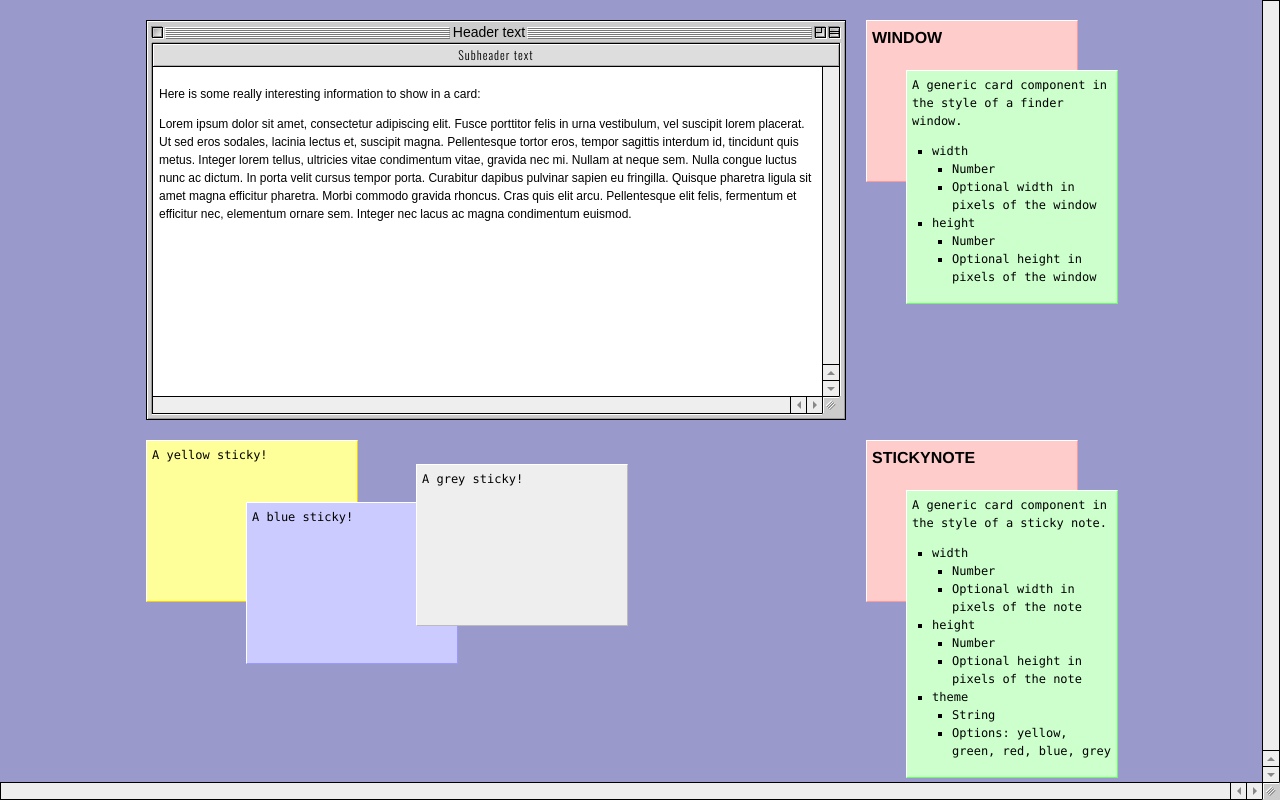
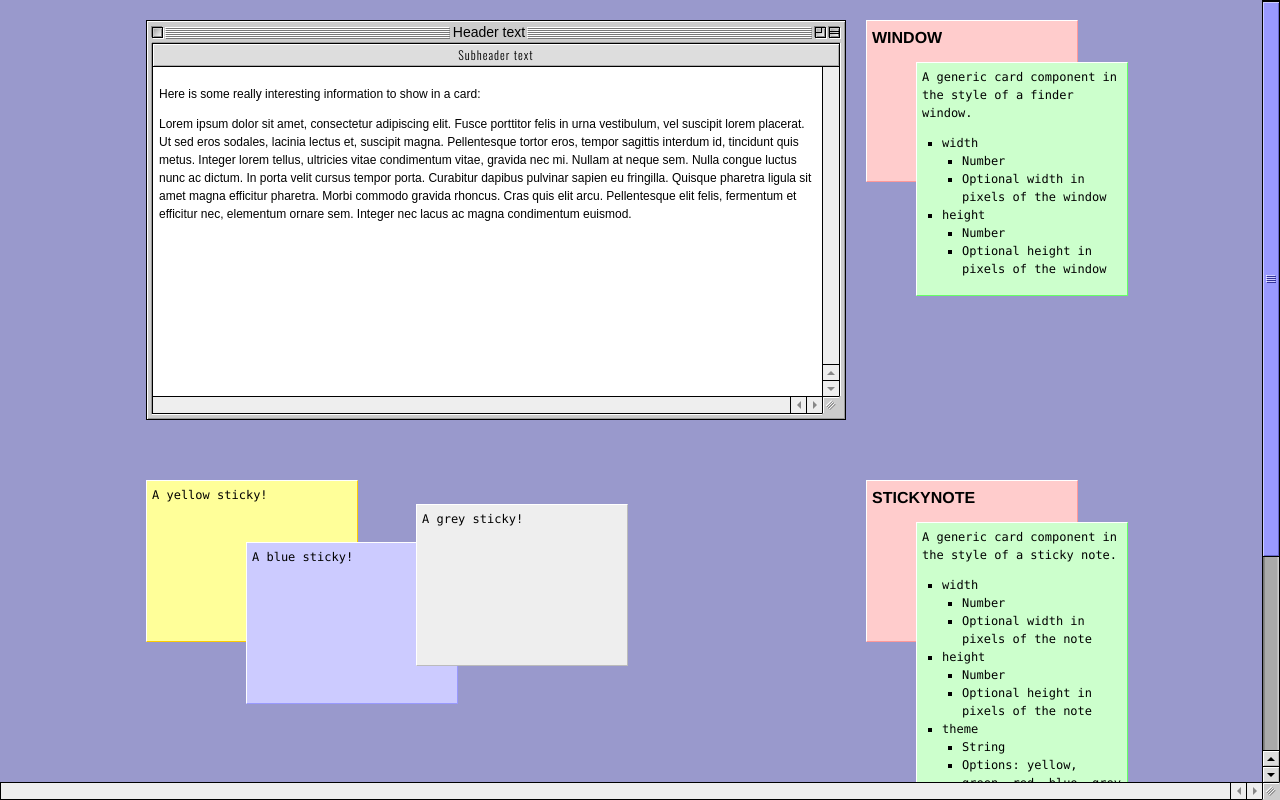
Before and after one commit to bdsplum/mac-os-9-ui, a Vue app: page / in a window 1280 px wide. Built offline with nearby package versions, Linux system fonts and the light colour scheme; a web font is replaced by a local one.

Commit message:
Added progress bar

```diff
--- a/src/App.vue
+++ b/src/App.vue
@@ -2,6 +2,7 @@
     import ScrollContainer from './components/Scroll/ScrollContainer.vue';
     import WindowExample from './components/Examples/WindowExample.vue';
     import StickyExample from './components/Examples/StickyExample.vue';
+    import ProgressExample from './components/Examples/ProgressExample.vue';
 </script>
 
 <template>
@@ -9,6 +10,7 @@
         <div class="content">
             <WindowExample />
             <StickyExample />
+            <ProgressExample />
         </div>
     </ScrollContainer>
 </template>
@@ -19,6 +21,7 @@
         grid-template-columns: 700px 250px;
         justify-content: center;
         padding: 20px;
-        gap: 20px;
+        column-gap: 20px;
+        row-gap: 60px;
     }
 </style>
--- a/src/components/Examples/Example.vue
+++ b/src/components/Examples/Example.vue
@@ -41,9 +41,8 @@
         }
 
         &--info {
-            position: absolute;
-            top: 50px;
-            left: 40px;
+            margin-top: -120px;
+            margin-left: 50px;
 
             &:deep(ul) {
                 padding-inline-start: 20px;
--- /dev/null
+++ b/src/components/Examples/ProgressExample.vue
@@ -0,0 +1,39 @@
+<template>
+    <Example name="ProgressBar">
+        <template #component>
+            <ProgressBar
+                :value="value"
+            />
+        </template>
+        <template #docs>
+            A progress bar component.
+            <ul>
+                <li>
+                    value
+                    <ul>
+                        <li>Number</li>
+                        <li>The value of the progress bar (0-100)</li>
+                    </ul>
+                </li>
+            </ul>
+        </template>
+    </Example>
+</template>
+
+<script setup>
+    import ProgressBar from '../ProgressBar.vue';
+    import Example from './Example.vue';
+    import { ref } from 'vue';
+
+    const value = ref(0);
+    let direction = 1;
+    setInterval(() => {
+        value.value += direction;
+        if(value.value === 100 || value.value === 0) {
+            direction = -1 * direction;
+        }
+    }, 500);
+</script>
+
+<style lang="scss" scoped>
+</style>
--- /dev/null
+++ b/src/components/ProgressBar.vue
@@ -0,0 +1,52 @@
+<template>
+    <div class="progress">
+        <div
+            class="progress__bar"
+            :style="{ width }"
+        />
+    </div>
+</template>
+
+<script setup>
+    import { computed } from 'vue';
+
+    const props = defineProps({
+        /**
+         * The percentage value (0-100)
+         */
+        value: Number
+    });
+
+    const width = computed(() => {
+        let w = props.value;
+        if(!w || w < 0) {
+            w = 0;
+        } else if(w > 100) {
+            w = 100;
+        }
+
+        return `${w}%`;
+    });
+</script>
+
+<style lang="scss" scoped>
+    @import "../styles/colours";
+
+    .progress {
+        width: 100%;
+        height: 16px;
+        background-color: $grey-7;
+        box-shadow: inset 1px 1px $grey-6, inset -1px -1px $grey-1, -1px -1px $grey-4, 1px 1px white;
+        border: 1px solid  black;
+        display: flex;
+        overflow: hidden;
+
+        &__bar {
+            border-right: 1px solid black;
+            justify-content: flex-start;
+            background: linear-gradient(180deg, rgba(51,51,153,1) 0%, rgba(102,102,203,1) 12%, rgba(153,153,255,1) 25%, rgba(204,203,255,1) 38%, rgba(255,255,255,1) 51%, rgba(204,203,255,1) 61%, rgba(153,153,255,1) 73%, rgba(102,102,203,1) 86%, rgba(51,51,153,1) 93%, rgba(2,0,85,1) 100%);
+            box-shadow: 1px 0 $grey-9, 2px 0 $grey-6;
+            transition: width 0.2s;
+        }
+    }
+</style>
--- a/src/components/StickyNote.vue
+++ b/src/components/StickyNote.vue
@@ -13,11 +13,11 @@
         /**
          * Optional sticky height
          */
-        height: Number,
+        height: [Number, String],
         /**
          * Optional sticky width
          */
-        width: Number,
+        width: [Number, String],
         /**
          * The sticky theme - 'yellow', 'grey', 'blue', 'green' or 'red'
          */
--- a/src/components/Window.vue
+++ b/src/components/Window.vue
@@ -33,11 +33,11 @@
         /**
          * Optional card height
          */
-        height: Number,
+        height: [Number, String],
         /**
          * Optional card width
          */
-        width: Number
+        width: [Number, String]
     });
 </script>
 
--- a/src/styles/colours.scss
+++ b/src/styles/colours.scss
@@ -15,6 +15,7 @@ $grey-5: #777777;
 $grey-6: #888888;
 $grey-7: #bbbbbb;
 $grey-8: #999999;
+$grey-9: #555555;
 
 $yellow-1: #ffff99;
 $yellow-2: #fecc02;
```
Also changed, not shown: todo.txt.
